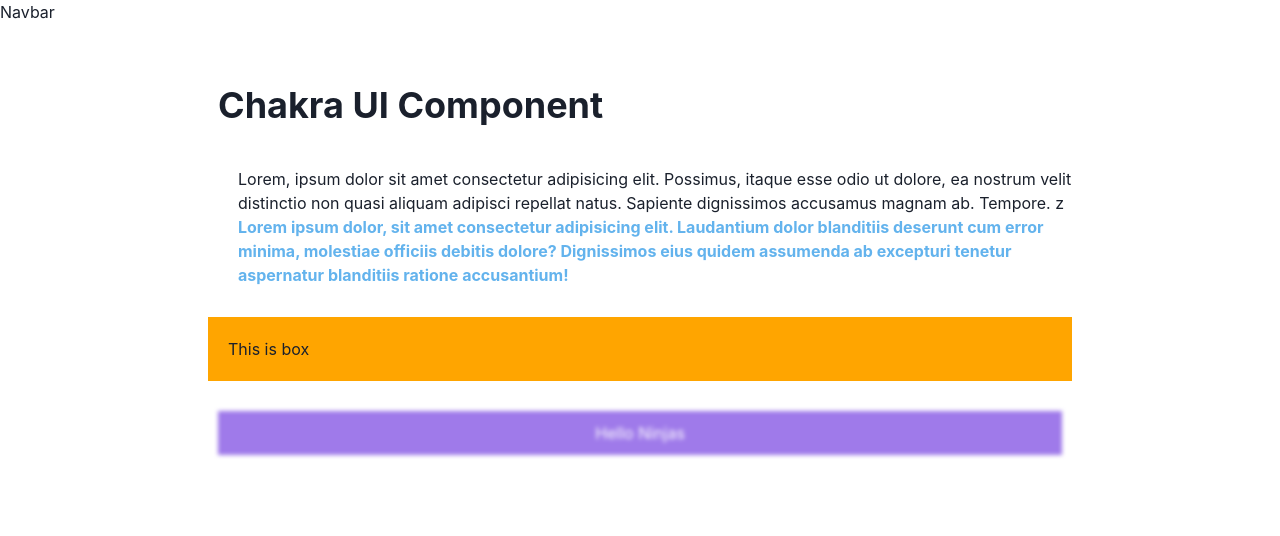
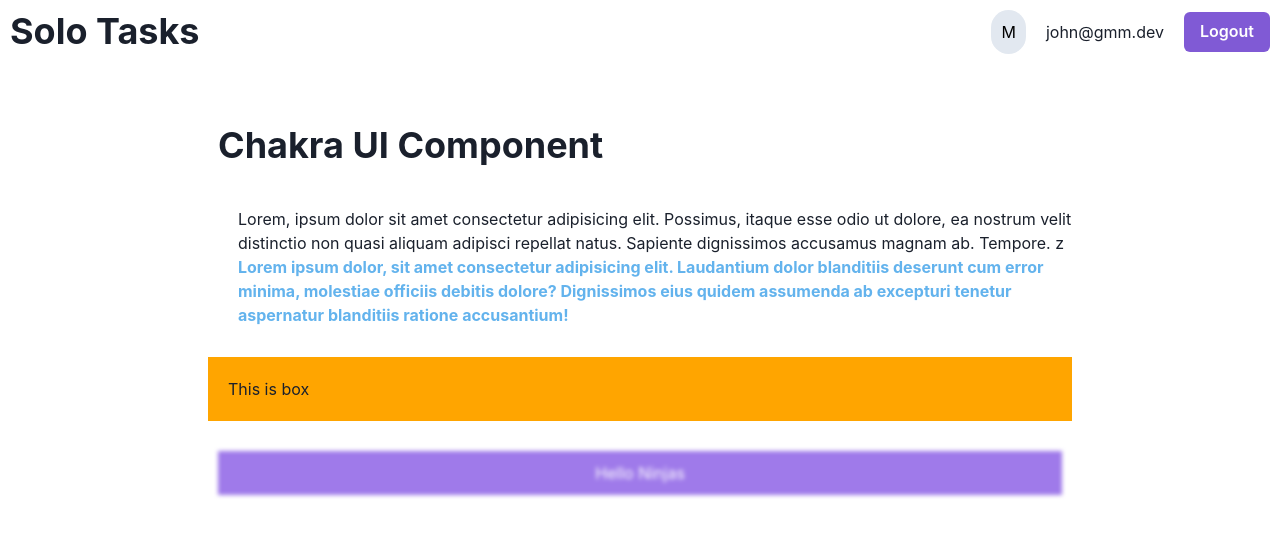
Before and after one commit to LucioFider/Chakra-UI-Test-Run, a React (Vite) app: page / in a window 1280 px wide. Shown: the top 536 px of the page. Built offline with nearby package versions, Linux system fonts and the light colour scheme.

Commit message:
Create Navbar

```diff
--- a/src/components/Navbar.jsx
+++ b/src/components/Navbar.jsx
@@ -1,3 +1,40 @@
+import {
+  Box,
+  Button,
+  Flex,
+  Heading,
+  HStack,
+  Spacer,
+  Text,
+} from "@chakra-ui/react";
+
 export default function Navbar() {
-  return <div>Navbar</div>;
+  return (
+    <Flex as="nav" p="10px" alignItems="center">
+      <Heading as="h1">Solo Tasks</Heading>
+      <Spacer />
+
+      <HStack spacing="20px">
+        <Box bg="gray.200" p="10px" color="black" borderRadius="20px">
+          M
+        </Box>
+        <Text>john@gmm.dev</Text>
+        <Button colorScheme="purple">Logout</Button>
+      </HStack>
+    </Flex>
+    // <Flex bg="gray.200" justify="space-between" wrap="wrap" gap="2">
+    //   <Box w="150px" h="50px" bg="red">
+    //     1
+    //   </Box>
+    //   <Box w="150px" h="50px" bg="blue">
+    //     2
+    //   </Box>
+    //   <Box w="150px" h="50px" flexGrow="1" bg="green">
+    //     3
+    //   </Box>
+    //   <Box w="150px" h="50px" flexGrow="2" bg="yellow">
+    //     4
+    //   </Box>
+    // </Flex>
+  );
 }
```
